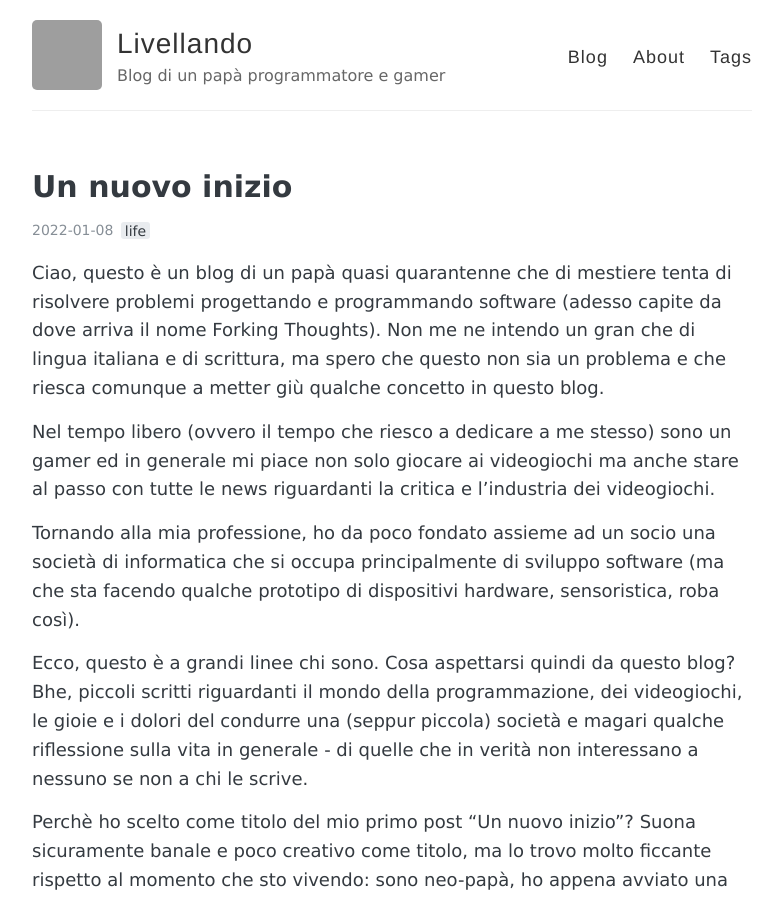
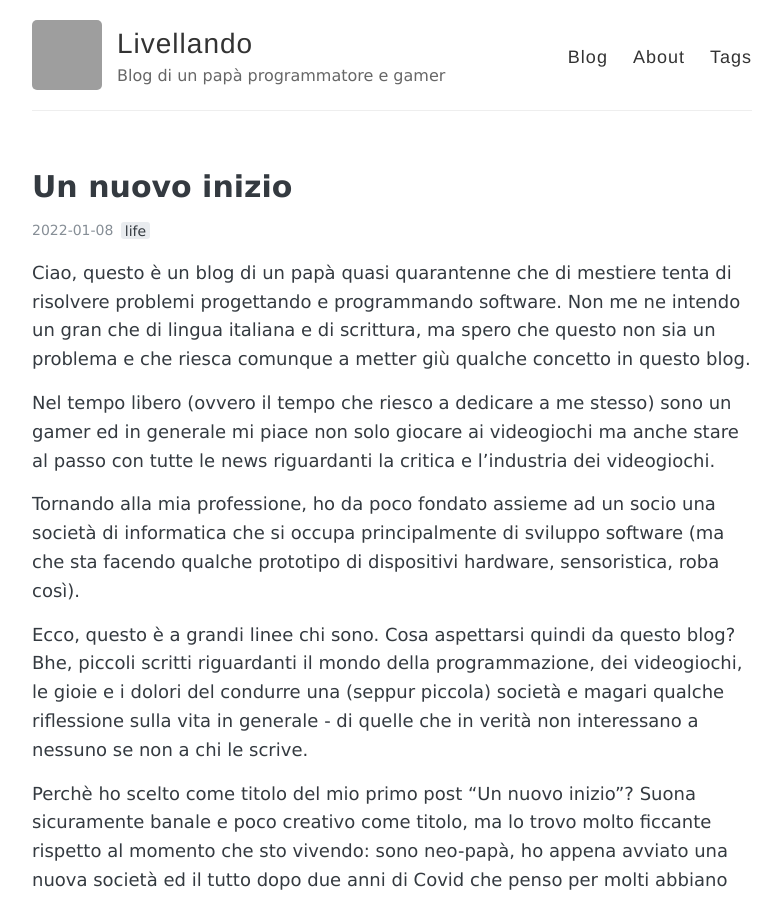
Before and after one commit to teomurgi/forkingthoughts, a Jekyll site: the page built from _posts/2022-01-08-un-nuovo-inizio.md, in a window 1280 px wide and 900 px high. Shown: the whole window, without its empty margins (248-1030 px from the left). Built offline with Jekyll 4.4.1, drawn with Linux system fonts in a browser that asks for light colours; grey boxes are pictures that could not be loaded.

Commit message:
fix to content

```diff
--- a/_posts/2022-01-08-un-nuovo-inizio.md
+++ b/_posts/2022-01-08-un-nuovo-inizio.md
@@ -5,7 +5,7 @@ tags:
 - life
 ---
 
-Ciao, questo è un blog di un papà quasi quarantenne che di mestiere tenta di risolvere problemi progettando e programmando software (adesso capite da dove arriva il nome Forking Thoughts). Non me ne intendo un gran che di lingua italiana e di scrittura, ma spero che questo non sia un problema e che riesca comunque a metter giù qualche concetto in questo blog.
+Ciao, questo è un blog di un papà quasi quarantenne che di mestiere tenta di risolvere problemi progettando e programmando software. Non me ne intendo un gran che di lingua italiana e di scrittura, ma spero che questo non sia un problema e che riesca comunque a metter giù qualche concetto in questo blog.
 
 Nel tempo libero (ovvero il tempo che riesco a dedicare a me stesso) sono un gamer ed in generale mi piace non solo giocare ai videogiochi ma anche stare al passo con tutte le news riguardanti la critica e l'industria dei videogiochi.
 
```
